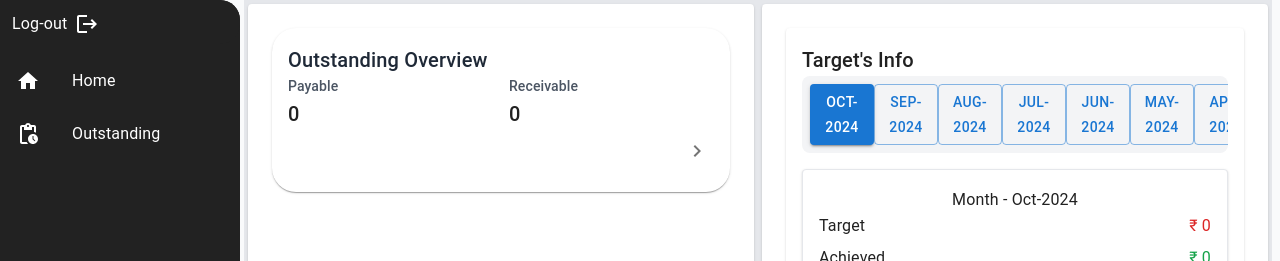
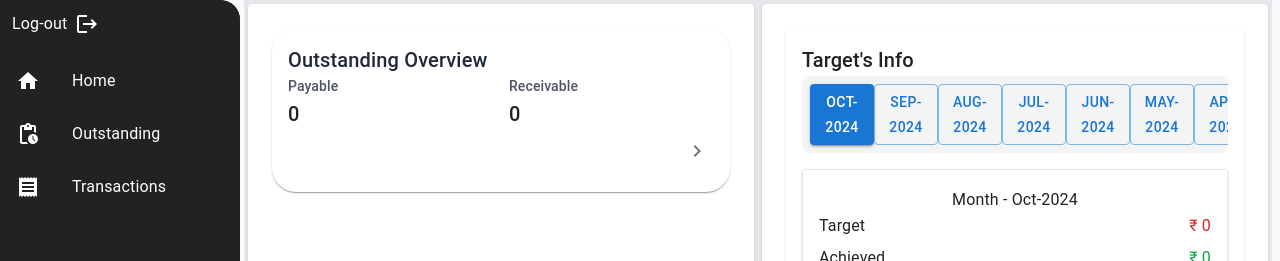
Before and after one commit to softgen-mustafa/softgen-web, a Next.js app: page /dashboard in a window 1280 px wide. Shown: the top 261 px of the page. Built offline with nearby package versions, Linux system fonts and the light colour scheme; no server answers.

Commit message:
voucher navigation option on drawer

```diff
--- a/app/dashboard/layout.tsx
+++ b/app/dashboard/layout.tsx
@@ -4,6 +4,7 @@ import {
   Logout,
   MenuRounded,
   PendingActions,
+  Receipt,
 } from "@mui/icons-material";
 import {
   Box,
@@ -33,6 +34,11 @@ const drawerNavigations = [
     title: "Outstanding",
     destination: "/dashboard/outstanding",
     icon: <PendingActions />,
+  },
+  {
+    title: "Transactions",
+    destination: "/dashboard/vouchers",
+    icon: <Receipt />,
   },
 ];
 
```
